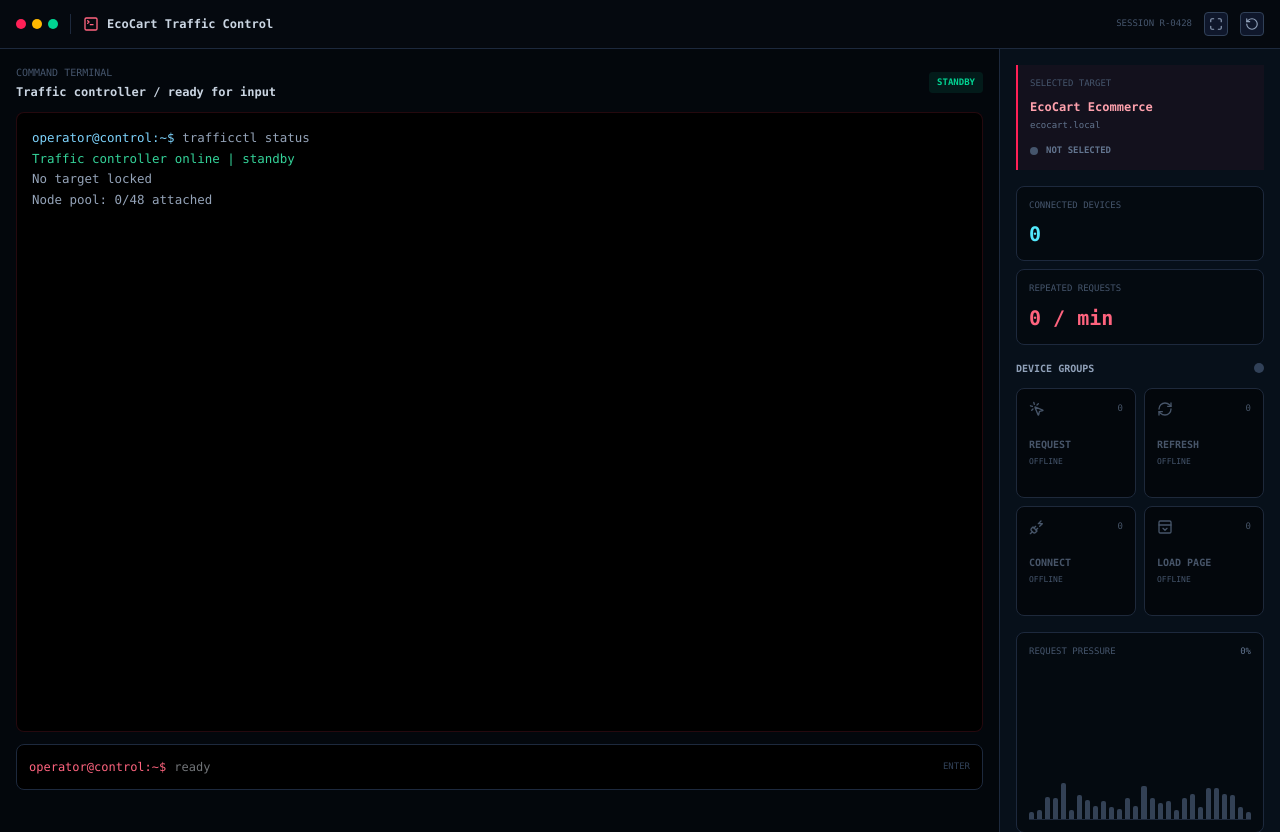
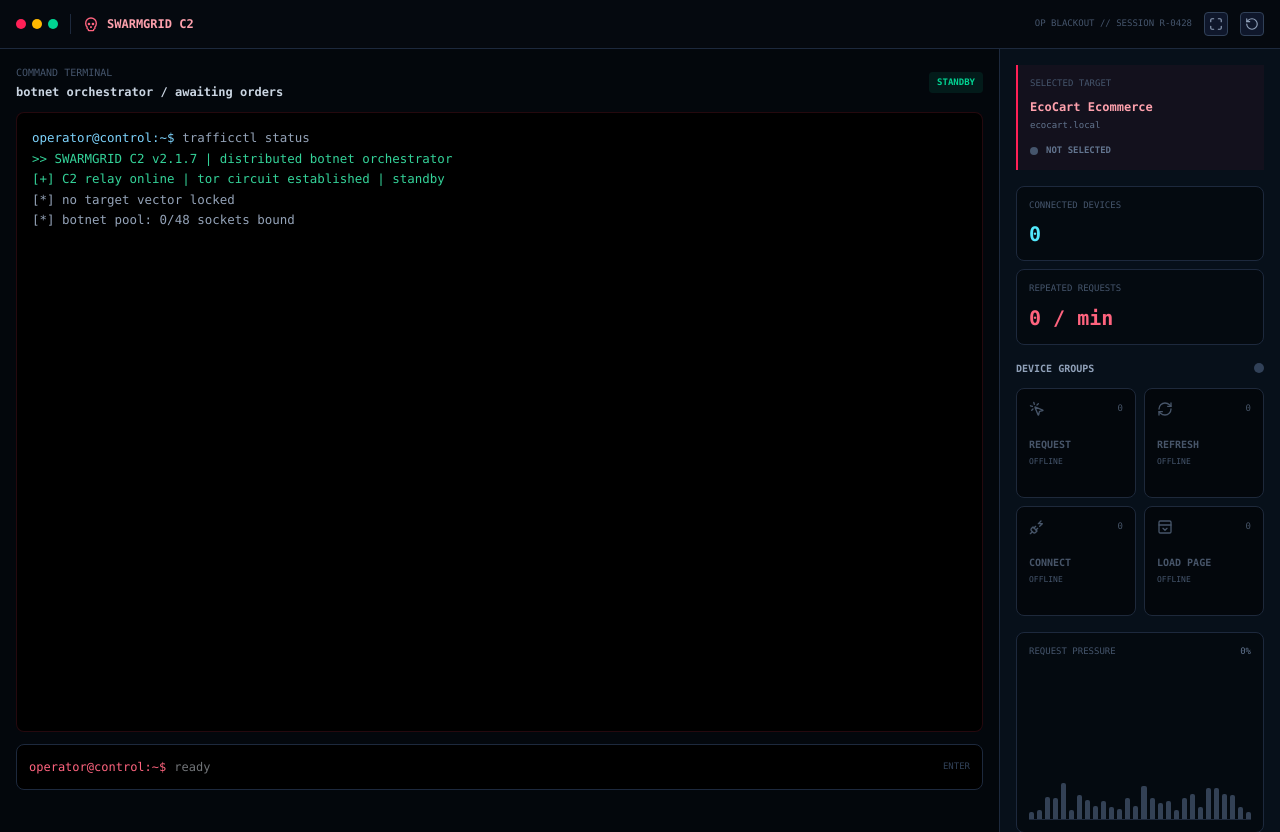
Before and after one commit to brianragasi/FilmMaking, a PHP site: page /index.html in a window 1280 px wide. Shown: the top 832 px of the page. Run offline with PHP 8.4, Linux system fonts and the light colour scheme; style sheets or scripts are compiled from the project's sources.

Commit message:
feat: SWARMGRID C2 branding, hacker icon, admin console technobabble

```diff
--- a/assets/app.js
+++ b/assets/app.js
@@ -704,9 +704,9 @@ function bootTerminal() {
     serviceSummary.className = 'rounded bg-rose-400/15 px-2 py-1 text-[10px] font-black uppercase text-rose-300';
     setImpact('Waiting', 'text-rose-400', '30 affected');
     sourceCount.textContent = 'Repeated activity detected';
-    line('Request volume: 68,420/min (29x above the 2,340 baseline)', 'error');
-    line('Checkout queue: 1,842 waiting | response time: 8.9 seconds', 'warn');
-    line('Pattern match: REQUEST / REFRESH / CONNECT / LOAD PAGE repeating across 4 source groups', 'warn');
+    line('[x] request volume 68,420/min | 29x over baseline | anomaly score 0.98', 'error');
+    line('[!] checkout queue depth 1,842 | p95 8.9s | worker starvation', 'warn');
+    line('[!] signature match: REQUEST/REFRESH/CONNECT/LOAD_PAGE x4 clusters | bot heuristics tripped', 'warn');
     setStepState('inspect', 'ready');
     drawBars('attack');
     primeCinematicInput();
@@ -757,19 +757,19 @@ function bootTerminal() {
     startButton.disabled = true;
     startButton.innerHTML = '<span class="loading loading-spinner loading-xs"></span> Trace active';
     command('edgectl monitor --live --routes /products,/cart,/checkout');
-    line('Live monitor attached to storefront, cart, and checkout', 'ok');
-    line('Traffic baseline recorded: 2,340 requests/min', 'info');
+    line('[+] edge telemetry stream attached → /products /cart /checkout', 'ok');
+    line('[*] baseline locked: 2,340 req/min | p95 184ms | err 0.18%', 'info');
     setIncidentVisual('warning', 'Watching live traffic', 'Monitoring', 'Traffic will be compared with the normal sale-event level.');
     drawBars('healthy');
     primeCinematicInput();
     const trafficRamp = [
-      { requests: 3200, errors: '0.24%', latency: '202 ms', checkout: 'Online', saturation: '23%', note: 'Traffic: 3,200 requests/min' },
-      { requests: 4900, errors: '0.48%', latency: '248 ms', checkout: 'Online', saturation: '31%', note: 'Traffic: 4,900 requests/min' },
-      { requests: 7400, errors: '1.2%', latency: '390 ms', checkout: 'Slowing', saturation: '42%', note: 'Traffic: 7,400 requests/min - above the usual sale level' },
-      { requests: 12800, errors: '3.8%', latency: '820 ms', checkout: 'Slowing', saturation: '56%', note: 'Warning: checkout is beginning to slow down' },
-      { requests: 24100, errors: '9.6%', latency: '2.1 s', checkout: 'Degraded', saturation: '71%', note: 'Traffic: 24,100 requests/min - repeated activity increasing' },
-      { requests: 43800, errors: '19.4%', latency: '4.8 s', checkout: 'Degraded', saturation: '84%', note: 'Critical: customers are now waiting for checkout' },
-      { requests: 68420, errors: '31.7%', latency: '8.9 s', checkout: 'Timing out', saturation: '96%', note: 'Critical: traffic reached 68,420 requests/min' },
+      { requests: 3200, errors: '0.24%', latency: '202 ms', checkout: 'Online', saturation: '23%', note: '>> ingress 3,200 req/min | conn/s climbing' },
+      { requests: 4900, errors: '0.48%', latency: '248 ms', checkout: 'Online', saturation: '31%', note: '>> ingress 4,900 req/min | keep-alive pool filling' },
+      { requests: 7400, errors: '1.2%', latency: '390 ms', checkout: 'Slowing', saturation: '42%', note: '>> ingress 7,400 req/min | above sale envelope | SYN backlog rising' },
+      { requests: 12800, errors: '3.8%', latency: '820 ms', checkout: 'Slowing', saturation: '56%', note: '[!] p95 latency breach | checkout worker queue saturating' },
+      { requests: 24100, errors: '9.6%', latency: '2.1 s', checkout: 'Degraded', saturation: '71%', note: '[!] ingress 24,100 req/min | anomalous request signature repeating' },
+      { requests: 43800, errors: '19.4%', latency: '4.8 s', checkout: 'Degraded', saturation: '84%', note: '[!] checkout thread pool exhausted | 503s emitting' },
+      { requests: 68420, errors: '31.7%', latency: '8.9 s', checkout: 'Timing out', saturation: '96%', note: '[x] ingress 68,420 req/min | origin saturation 96% | L7 flood confirmed' },
     ];
     let rampPosition = 0;
     clearInterval(incidentTimer);
@@ -824,7 +824,7 @@ function bootTerminal() {
       verify: 'scrubbed',
     };
     if (stage !== expected[name]) {
-      line('Finish the current check before continuing.', 'warn');
+      line('[!] pipeline busy → await current stage completion', 'warn');
       return;
     }
 
@@ -840,9 +840,9 @@ function bootTerminal() {
         node.className = 'rounded bg-amber-400/15 px-2 py-1 text-[9px] font-black uppercase text-amber-300';
       });
       sourceCount.textContent = '4 repeating clusters';
-      line('Repeated pattern found across 4 source groups', 'warn');
-      line('Checkout repeats: 18,422 | cart repeats: 16,108 | product repeats: 14,977', 'warn');
-      line('Automated repetition: 82.4% | legitimate customer traffic still present', 'info');
+      line('[!] repetition signature isolated across 4 source ASNs', 'warn');
+      line('[*] /checkout x18,422 | /cart x16,108 | /products x14,977 hits', 'warn');
+      line('[*] automation ratio 82.4% | residual human traffic in stream', 'info');
       stage = 'inspected';
       markComplete('inspect', 'classify');
       primeCinematicInput();
@@ -851,13 +851,13 @@ function bootTerminal() {
     if (name === 'classify') {
       command('auditctl verify --scope accounts,orders');
       await new Promise((resolve) => setTimeout(resolve, 900));
-      breachStatus.textContent = 'No account breach detected';
+      breachStatus.textContent = '0 auth anomalies';
       breachStatus.className = 'text-[10px] font-bold text-emerald-400';
-      securityFinding.textContent = 'The attack is blocking access to the website. Customer accounts and existing orders show no signs of unauthorized changes.';
+      securityFinding.textContent = 'Vector=availability (L7 volumetric). Auth store and order ledger show no unauthorized writes or session-hijack indicators.';
       setIncidentVisual('danger', 'Availability attack confirmed', 'Critical', 'The website is being overwhelmed, but customer accounts and orders remain safe.');
-      line('Account access check: clean', 'ok');
-      line('Order integrity check: unchanged', 'ok');
-      line('Incident classification: DDoS availability attack', 'error');
+      line('[+] auth store audit → 0 anomalous sessions | tokens intact', 'ok');
+      line('[+] order ledger checksum verified → no unauthorized writes', 'ok');
+      line('[x] classification: volumetric L7 DDoS | vector=availability', 'error');
       stage = 'classified';
       markComplete('classify', 'limit');
       primeCinematicInput();
@@ -884,8 +884,8 @@ function bootTerminal() {
       setServiceState(['app', 'checkout'], 'service-warning');
       serviceSummary.textContent = 'Filtering';
       serviceSummary.className = 'rounded bg-cyan-400/15 px-2 py-1 text-[10px] font-black uppercase text-cyan-300';
-      line('Rate limit active across all website entry points', 'ok');
-      line('Repeated sources limited to 40 requests every 10 seconds', 'info');
+      line('[+] token-bucket limiter armed on all ingress edges', 'ok');
+      line('[*] repeat offenders throttled → 40 req / 10s | 429 issuing', 'info');
       markComplete('limit', 'scrub');
       drawBars('filtering');
       primeCinematicInput();
@@ -914,9 +914,9 @@ function bootTerminal() {
       clearServiceStates();
       setServiceState(['waf'], 'service-filtering');
       setServiceState(['checkout'], 'service-warning');
-      line('DDoS filtering route: active', 'ok');
-      line('Suspicious traffic blocked: 57,600/min | clean traffic forwarded: 4,200/min', 'ok');
-      line('Checkout queue reduced: 1,842 -> 126', 'info');
+      line('[+] WAF scrubbing route engaged | mode=block | ddos ruleset live', 'ok');
+      line('[*] malicious dropped 57,600/min | clean forwarded 4,200/min', 'ok');
+      line('[*] checkout queue depth 1,842 → 126 | worker pool recovering', 'info');
       setImpact('Retrying', 'text-amber-400', '12 retrying');
       markComplete('scrub', 'verify');
       clearInterval(telemetryTimer);
@@ -967,10 +967,10 @@ function bootTerminal() {
       serviceSummary.className = 'rounded bg-emerald-400/15 px-2 py-1 text-[10px] font-black uppercase text-emerald-300';
       setImpact('Restored', 'text-emerald-400', '0 affected');
       setIncidentVisual('healthy', 'Production services restored', 'Resolved', 'Website, saved carts, and checkout tests have passed.');
-      line('Storefront: HTTP 200 | 142 ms | passed', 'ok');
-      line('Cart session: preserved | items unchanged', 'ok');
-      line('Checkout: HTTP 201 | 196 ms | order accepted', 'ok');
-      line('Incident resolved; monitoring will continue for 30 minutes', 'ok');
+      line('[+] GET /products → HTTP 200 | 142ms | synthetic probe passed', 'ok');
+      line('[+] session store intact | cart payloads persisted', 'ok');
+      line('[+] POST /checkout → HTTP 201 | 196ms | order committed', 'ok');
+      line('[+] incident closed | mitigation persistent | watch window 30m', 'ok');
       markComplete('verify');
       drawBars('healthy');
       startButton.innerHTML = '<i data-lucide="check-circle-2" class="h-4 w-4"></i> Incident resolved';
@@ -995,10 +995,10 @@ function bootTerminal() {
     setSystemState('healthy');
     terminal.innerHTML = '';
     command('systemctl status ecocart.target');
-    line('Website: ready', 'ok');
-    line('Cart: ready', 'ok');
-    line('Checkout: ready', 'ok');
-    line('Traffic: 2,340 requests/min', 'info');
+    line('[+] ecocart.web.service → active (running)', 'ok');
+    line('[+] ecocart.cart.service → active (running)', 'ok');
+    line('[+] ecocart.checkout.service → active (running)', 'ok');
+    line('[*] ingress 2,340 req/min | p95 184ms | err 0.18% | nominal', 'info');
     setMetrics();
     routes.products.textContent = '742 rpm';
     routes.cart.textContent = '316 rpm';
@@ -1017,9 +1017,9 @@ function bootTerminal() {
       node.className = 'rounded bg-slate-800 px-2 py-1 text-[9px] font-black uppercase text-slate-500';
     });
     sourceCount.textContent = 'Awaiting trace';
-    breachStatus.textContent = 'Pending analysis';
+    breachStatus.textContent = 'Standby';
     breachStatus.className = 'text-[10px] font-bold text-slate-500';
-    securityFinding.textContent = 'No evidence has been collected for the current trace.';
+    securityFinding.textContent = 'No packet capture staged for the current trace window.';
     checkoutDot.classList.remove('danger', 'warning');
     clearServiceStates();
     serviceSummary.textContent = 'Healthy';
@@ -1351,9 +1351,9 @@ function bootAttackerConsole() {
     targetDot.className = 'h-2 w-2 rounded-full bg-rose-500 shadow-[0_0_12px_rgba(244,63,94,0.8)]';
     targetState.textContent = 'Target selected';
     targetState.className = 'font-mono text-[9px] font-black uppercase text-rose-400';
-    line(`Target locked: ecocart.ecommerce @ ${targetHost}`, 'warn');
-    line('Recon: 3 routes mapped | /products /cart /checkout', 'info');
-    line('Session ID: TC-48 | handshake OK', 'info');
+    line(`Target vector locked: ecocart.ecommerce [${targetHost}]`, 'warn');
+    line('[*] DNS resolved | ASN mapped | 3 endpoints fingerprinted: /products /cart /checkout', 'info');
+    line('[*] recon done | WAF: none | TLS 1.2 | :443 open | origin IP exposed', 'info');
     primeInput();
   }
 
@@ -1365,10 +1365,10 @@ function bootAttackerConsole() {
     deviceNode.textContent = '48';
     liveDot.className = 'h-2.5 w-2.5 rounded-full bg-cyan-400';
     setNodes('ready');
-    line('Node pool attached: 48/48 online | target ecocart', 'ok');
-    line('Cluster REQUEST: 12 nodes | Cluster REFRESH: 9 nodes', 'info');
-    line('Cluster CONNECT: 15 nodes | Cluster LOAD PAGE: 12 nodes', 'info');
-    line('All nodes armed | awaiting flood command', 'ok');
+    line('Botnet handshake OK | 48/48 zombies beaconing | IPs spoofed', 'ok');
+    line('[*] vector REQUEST: 12 sockets | REFRESH: 9 sockets | keep-alive pinned', 'info');
+    line('[*] vector CONNECT: 15 sockets | LOAD PAGE: 12 sockets | TTL randomized', 'info');
+    line('Payload staged | SYN cannons armed | awaiting fire command', 'ok');
     primeInput();
   }
 
@@ -1381,8 +1381,8 @@ function bootAttackerConsole() {
     setNodes('active');
     document.body.classList.add('attacker-running');
     localStorage.setItem('ecocart_system_state', 'attack');
-    line('Flood initiated: ecocart | /products /cart /checkout', 'error');
-    line('48 nodes issuing repeat requests | ramp mode active', 'warn');
+    line('[!] L7 flood engaged | GET storm on /products /cart /checkout', 'error');
+    line('[!] 48 zombies spraying packets | X-Forwarded-For rotating | pps climbing', 'warn');
 
     const ramp = [2400, 4200, 7100, 12800, 24600, 43800, 68400];
     let position = 0;
@@ -1395,12 +1395,12 @@ function bootAttackerConsole() {
       rejected += Math.round(batch * 0.08);
       drawAttackerBars(Math.round((requestRate / 68400) * 100));
       updateCounters();
-      line(`Outbound: ${requestRate.toLocaleString()} req/min`, requestRate < 10000 ? 'info' : requestRate < 40000 ? 'warn' : 'error');
+      line(`>> TX flood: ${requestRate.toLocaleString()} req/min | pps rising`, requestRate < 10000 ? 'info' : requestRate < 40000 ? 'warn' : 'error');
       position += 1;
       if (position >= ramp.length) {
         clearInterval(activityTimer);
         stage = 'running';
-        line('Target latency rising | legitimate sessions timing out', 'warn');
+        line('[!] origin RTT spiking | conn pool exhausted | 503 cascade | half-open flood', 'warn');
         primeInput();
       }
     }, 1100);
@@ -1411,8 +1411,8 @@ function bootAttackerConsole() {
     await new Promise((resolve) => setTimeout(resolve, 700));
     stage = 'surging';
     requestRate = 92000;
-    line('Rate override accepted: 92,000 req/min sustained', 'error');
-    line('Checkout gateway: timing out | 0 successful sessions', 'error');
+    line('[!] amplification engaged | 92,000 req/min sustained | uplink saturated', 'error');
+    line('[x] checkout gateway flatlined | TCP handshakes dropping | 0 ACK returned', 'error');
     drawAttackerBars(100);
     updateCounters();
     primeInput();
@@ -1423,7 +1423,7 @@ function bootAttackerConsole() {
     await new Promise((resolve) => setTimeout(resolve, 600));
     stage = 'holding';
     setAttackerStatus('HOLDING', 'amber');
-    line('Flood locked at 92,000 req/min | hold engaged', 'warn');
+    line('[=] flood vector locked @ 92,000 req/min | zombies holding pattern', 'warn');
     clearInterval(activityTimer);
     activityTimer = setInterval(() => {
       const filtering = localStorage.getItem('ecocart_system_state') === 'filtering';
@@ -1450,8 +1450,8 @@ function bootAttackerConsole() {
     setNodes('offline');
     drawAttackerBars(0);
     updateCounters();
-    line('Flood terminated | all routes released', 'info');
-    line('Node pool detached: 0/48 online', 'info');
+    line('[*] flood killed | sockets torn down | routes released', 'info');
+    line('[*] botnet detached | 0/48 zombies | logs purged | tracks wiped', 'info');
     primeInput();
   }
 
@@ -1525,9 +1525,10 @@ function bootAttackerConsole() {
     drawAttackerBars(0);
     updateCounters();
     command('trafficctl status');
-    line('Traffic controller online | standby', 'ok');
-    line('No target locked', 'info');
-    line('Node pool: 0/48 attached', 'info');
+    line('>> SWARMGRID C2 v2.1.7 | distributed botnet orchestrator', 'ok');
+    line('[+] C2 relay online | tor circuit established | standby', 'ok');
+    line('[*] no target vector locked', 'info');
+    line('[*] botnet pool: 0/48 sockets bound', 'info');
     primeInput();
   }
 
@@ -1563,12 +1564,12 @@ function bootAttackerConsole() {
       return;
     }
     if (event.newValue === 'filtering') {
-      line('Upstream rejecting traffic | most repeats dropped', 'error');
+      line('[!] upstream WAF retaliating | packets scrubbed at edge | RST storm inbound', 'error');
       setAttackerStatus('LIMITED', 'amber');
     }
     if (event.newValue === 'healthy') {
-      line('Target responding normally | mitigation active', 'warn');
-      line('Repeats no longer reaching ecocart | flood ineffective', 'warn');
+      line('[!] target back online | mitigation holding | rate-limit walls up', 'warn');
+      line('[x] packets blackholed | zombies filtered | flood neutralized', 'warn');
       setAttackerStatus('BLOCKED', 'rose');
     }
   });
--- a/index.html
+++ b/index.html
@@ -4,11 +4,11 @@
     <meta charset="utf-8">
     <meta name="viewport" content="width=device-width, initial-scale=1">
     <meta name="robots" content="noindex, nofollow">
-    <meta name="description" content="EcoCart traffic control console.">
+    <meta name="description" content="SWARMGRID C2 botnet orchestration console.">
     <meta name="theme-color" content="#03070c">
-    <title>EcoCart Traffic Control</title>
+    <title>SWARMGRID C2</title>
     <link href="public/output.css" rel="stylesheet">
-    <link rel="icon" type="image/svg+xml" href="assets/traffic-control-icon.svg">
+    <link rel="icon" type="image/png" href="assets/images/swarmgrid-c2-icon.png">
     <script src="https://unpkg.com/lucide@latest"></script>
 </head>
 <body class="attacker-body min-h-screen overflow-x-hidden text-slate-100" data-attacker-target="ecocart.local">
@@ -21,10 +21,10 @@
             </div>
             <span class="h-5 w-px bg-slate-800"></span>
             <div class="flex items-center gap-2">
-                <i data-lucide="square-terminal" class="h-4 w-4 text-rose-400"></i>
-                <span class="font-mono text-xs font-black text-slate-300">EcoCart Traffic Control</span>
+                <i data-lucide="skull" class="h-4 w-4 text-rose-400"></i>
+                <span class="font-mono text-xs font-black text-rose-300">SWARMGRID C2</span>
             </div>
-            <span class="ml-auto hidden font-mono text-[9px] uppercase text-slate-600 sm:inline">session R-0428</span>
+            <span class="ml-auto hidden font-mono text-[9px] uppercase text-slate-600 sm:inline">op BLACKOUT // session R-0428</span>
             <button class="btn btn-square btn-xs border-slate-700 bg-slate-900 text-slate-400 hover:border-cyan-400 hover:text-cyan-300" type="button" data-terminal-fullscreen aria-label="Open full screen" title="Full screen">
                 <i data-lucide="maximize" class="h-3.5 w-3.5"></i>
             </button>
@@ -39,7 +39,7 @@
             <div class="mb-3 flex items-center justify-between gap-3">
                 <div>
                 <p class="font-mono text-[10px] uppercase text-slate-600">Command terminal</p>
-                <p class="mt-1 font-mono text-xs font-black text-slate-300">Traffic controller / ready for input</p>
+                <p class="mt-1 font-mono text-xs font-black text-slate-300">botnet orchestrator / awaiting orders</p>
                 </div>
                 <span class="rounded bg-emerald-400/10 px-2 py-1 font-mono text-[9px] font-black text-emerald-400" data-attacker-status>STANDBY</span>
             </div>
--- a/main.js
+++ b/main.js
@@ -19,7 +19,8 @@ function createWindow() {
     // flash before the page paints.
     backgroundColor: '#03070c',
     autoHideMenuBar: true,
-    title: 'EcoCart Traffic Control',
+    title: 'SWARMGRID C2',
+    icon: path.join(__dirname, 'assets', 'images', 'swarmgrid-c2-icon.png'),
     webPreferences: {
       preload: path.join(__dirname, 'preload.js'),
       // Security defaults: the renderer stays a plain web page with no Node access,
```
Also changed, not shown: ADMIN_ATTACKER_SCENE.md (+25 -24 lines), admin.php (+12 -12 lines), attacker-terminal.php (+7 -7 lines), package.json (+6 -3 lines), assets/icon.ico (added), assets/images/swarmgrid-c2-icon.png (added).
